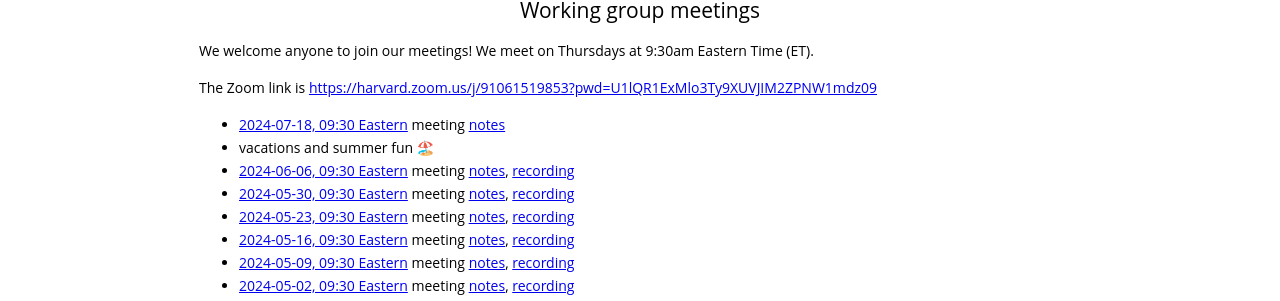
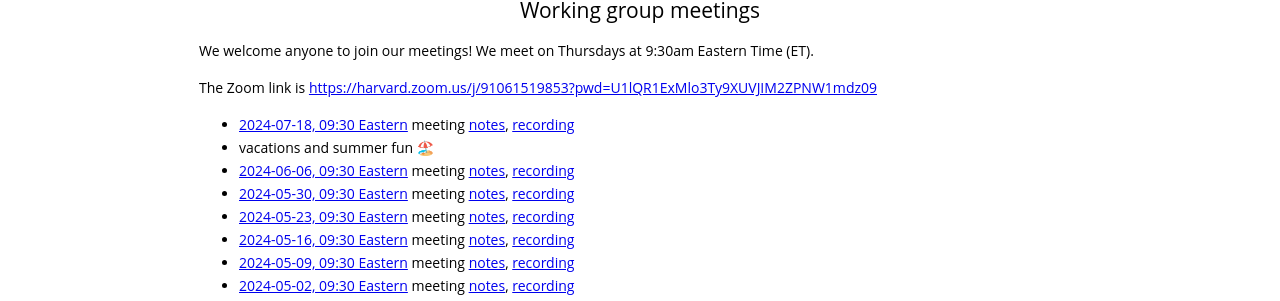
Before and after one commit to gdcc/ct.gdcc.io, a Jekyll site: the page built from index.md, in a window 1280 px wide and 900 px high, scrolled down 1703 px. Shown: the part 145-446 px from the top of the window. Built offline with Jekyll 4.4.1, drawn with Linux system fonts in a browser that asks for light colours; our own code applies the rules of GitHub Pages for plain Markdown files.

Commit message:
add recording

```diff
--- a/index.md
+++ b/index.md
@@ -62,7 +62,7 @@ We welcome anyone to join our meetings! We meet on Thursdays at 9:30am Eastern T
 
 The Zoom link is <https://harvard.zoom.us/j/91061519853?pwd=U1lQR1ExMlo3Ty9XUVJIM2ZPNW1mdz09>
 
-- [2024-07-18, 09:30 Eastern](https://time.is/compare/0930_18_July_2024_in_Boston) meeting [notes](https://docs.google.com/document/d/1mdziHDJTIZGgI1ks8HFNTkfEfQqfsIRmNh4ufF516pk/edit?usp=sharing)
+- [2024-07-18, 09:30 Eastern](https://time.is/compare/0930_18_July_2024_in_Boston) meeting [notes](https://docs.google.com/document/d/1mdziHDJTIZGgI1ks8HFNTkfEfQqfsIRmNh4ufF516pk/edit?usp=sharing), [recording](https://harvard.zoom.us/rec/share/6YV8RWVgXNtANjLIpnGnL9tKN4AeMWbBjy_A6zzJu0dUgM48pOtYN8WU_J0mRSIl.9-ja80A1IHfF8cUW)
 - vacations and summer fun 🏖️
 - [2024-06-06, 09:30 Eastern](https://time.is/compare/0930_06_June_2024_in_Boston) meeting [notes](https://docs.google.com/document/d/12hGMZLGg-kGQZVM2BTfDJxpihpLDAZtQ5_n2iWYlDFQ/edit?usp=sharing), [recording](https://harvard.zoom.us/rec/share/B1DkF7Zio9awDbTAurLhdkNyP8PcuF2cQdjCer5FCb91TFchBKgWDXzf1ARmupJT.fu7WmkZyrzq2SL_Q)
 - [2024-05-30, 09:30 Eastern](https://time.is/compare/0930_30_May_2024_in_Boston) meeting [notes](https://docs.google.com/document/d/19CQxfgsRKWnR7pCG4Dxq3QAiW6A0gG1Azpvm6VXejVE/edit?usp=sharing), [recording](https://harvard.zoom.us/rec/share/FVYyxSpMkOLX-jo9TLCBek0KhkZiFZ6e4v4Nka7M4eSpbVczSxrn5vLcKHG9if9x.cBqXOiQlyKpDN8pD)
```
